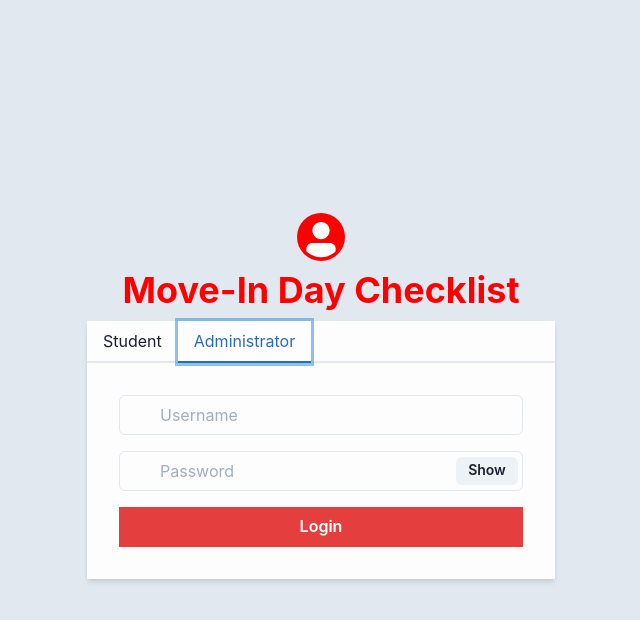
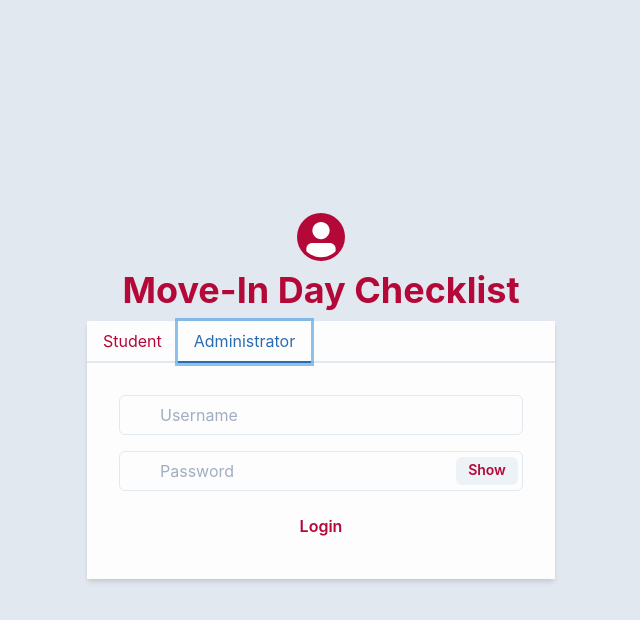
Before and after one commit to mfgsherman/move-in-app, a Next.js app: page /login in a window 1280 px wide. Both pictures are taken after a click on the tab "Administrator". Shown: the top 620 px of the page, without its empty margins (319-959 px from the left). Built offline with nearby package versions, Linux system fonts and the light colour scheme.

Commit message:
Updated color scheme
Changed the color scheme to resemble the Benedictine colors.

```diff
--- a/package.json
+++ b/package.json
@@ -11,9 +11,9 @@
     "@chakra-ui/react": "^1.8.1",
     "@emotion/react": "^11",
     "@emotion/styled": "^11",
-    "firebase": "^9.6.6",
+    "firebase": "^9.6.7",
     "framer-motion": "^4",
-    "next": "12.0.9",
+    "next": "^12.1.0",
     "react": "17.0.2",
     "react-dom": "17.0.2",
     "react-router-dom": "6.2.1"
--- a/pages/login.tsx
+++ b/pages/login.tsx
@@ -38,13 +38,13 @@ const LoginPage = () => {
                 justifyContent="center"
                 alignItems="center"
             >
-                <Avatar bg="red" />
-                <Heading color="red">Move-In Day Checklist</Heading>
+                <Avatar bg="#b30838" />
+                <Heading color= "#b30838" >Move-In Day Checklist</Heading>
                 <Box minW={{ base: "90%", md: "468px" }} backgroundColor="whiteAlpha.900" boxShadow="md">
                     <Tabs>
                         <TabList>
-                            <Tab>Student</Tab>
-                            <Tab>Administrator</Tab>
+                            <Tab color = "#b30838" >Student</Tab>
+                            <Tab color = "#b30838" >Administrator</Tab>
                         </TabList>
                         <TabPanels>
                             <TabPanel>
@@ -53,15 +53,15 @@ const LoginPage = () => {
                                     <FormControl>
                                         <InputGroup>
                                         <InputLeftElement pointerEvents="none"/>
-                                        <Input type="username" placeholder="Enter ID or Lastname"/>
+                                        <Input colorScheme = "#b30838" type="username" placeholder="Enter ID or Lastname"/>
                                         </InputGroup>
                                     </FormControl>
                                     <Link href={"/student"} passHref>
                                         <Button
                                             borderRadius={0}
                                             type="submit"
-                                            variant="solid"
-                                            colorScheme="red"
+                                            variant="ghost"
+                                            color = "#b30838"
                                             width="full"
                                             >
                                             Login
@@ -88,7 +88,7 @@ const LoginPage = () => {
 
                                         />
                                         <InputRightElement width="4.5rem">
-                                            <Button h="1.75rem" size="sm" onClick={handleShowClick}>
+                                            <Button h="1.75rem" size="sm" color="#b30838" onClick={handleShowClick}>
                                             {showPassword ? "Hide" : "Show"}
                                             </Button>
                                         </InputRightElement>
@@ -98,8 +98,9 @@ const LoginPage = () => {
                                         <Button
                                             borderRadius={0}
                                             type="submit"
-                                            variant="solid"
-                                            colorScheme="red"
+                                            variant="ghost"
+                                            colorScheme = "gray"
+                                            color ="#b30838"
                                             width="full"
                                             >
                                             Login
--- a/pages/student.tsx
+++ b/pages/student.tsx
@@ -63,7 +63,7 @@ const StudentPage = () => {
 
     return (
         <Container maxW="container.xl" py={20}>
-            <Heading color="red">{loading ? null : students[0].get('firstName') + ' ' + students[0].get('lastName')}</Heading>
+            <Heading color = "gray" >{loading ? null : students[0].get('firstName') + ' ' + students[0].get('lastName')}</Heading>
             <Accordion allowMultiple>
                 <Table variant='simple'>
                     <Flex
```
Also changed, not shown: pages/admin.tsx (+5 -5 lines), 1 other file (tests, documents, lock files or other folders).
